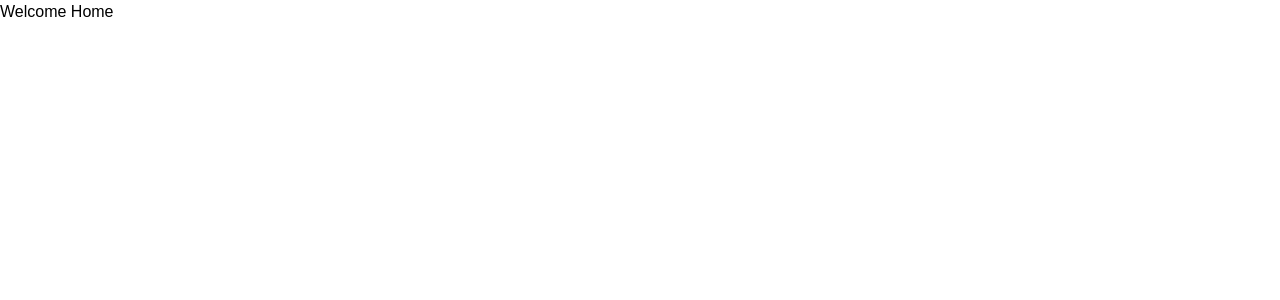
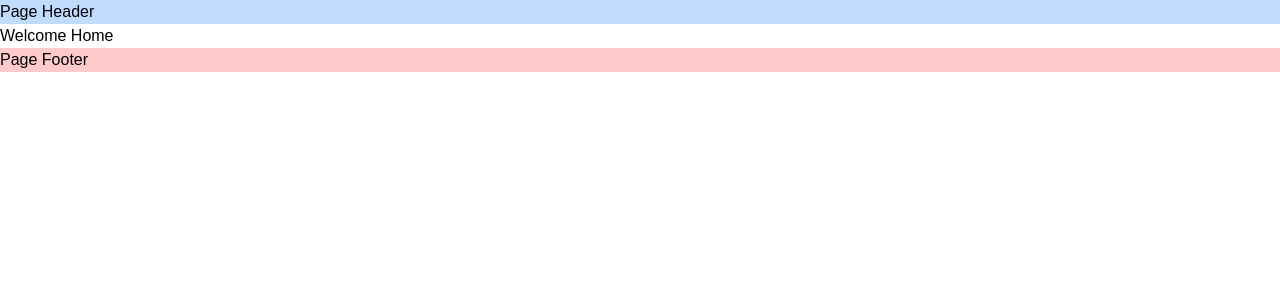
Before and after one commit to deepak252/nextjs-tutorial, a Next.js app: page / in a window 1280 px wide. Shown: the top 300 px of the page. Built offline with nearby package versions, Linux system fonts and the light colour scheme.

Commit message:
Layouts- header, footer

```diff
--- a/src/app/layout.tsx
+++ b/src/app/layout.tsx
@@ -11,7 +11,11 @@ export default function RootLayout({
 }) {
   return (
     <html lang="en">
-      <body>{children}</body>
+      <body>
+        <header className="bg-blue-200">Page Header</header>
+        {children}
+        <footer className="bg-red-200">Page Footer</footer>
+      </body>
     </html>
   );
 }
```
